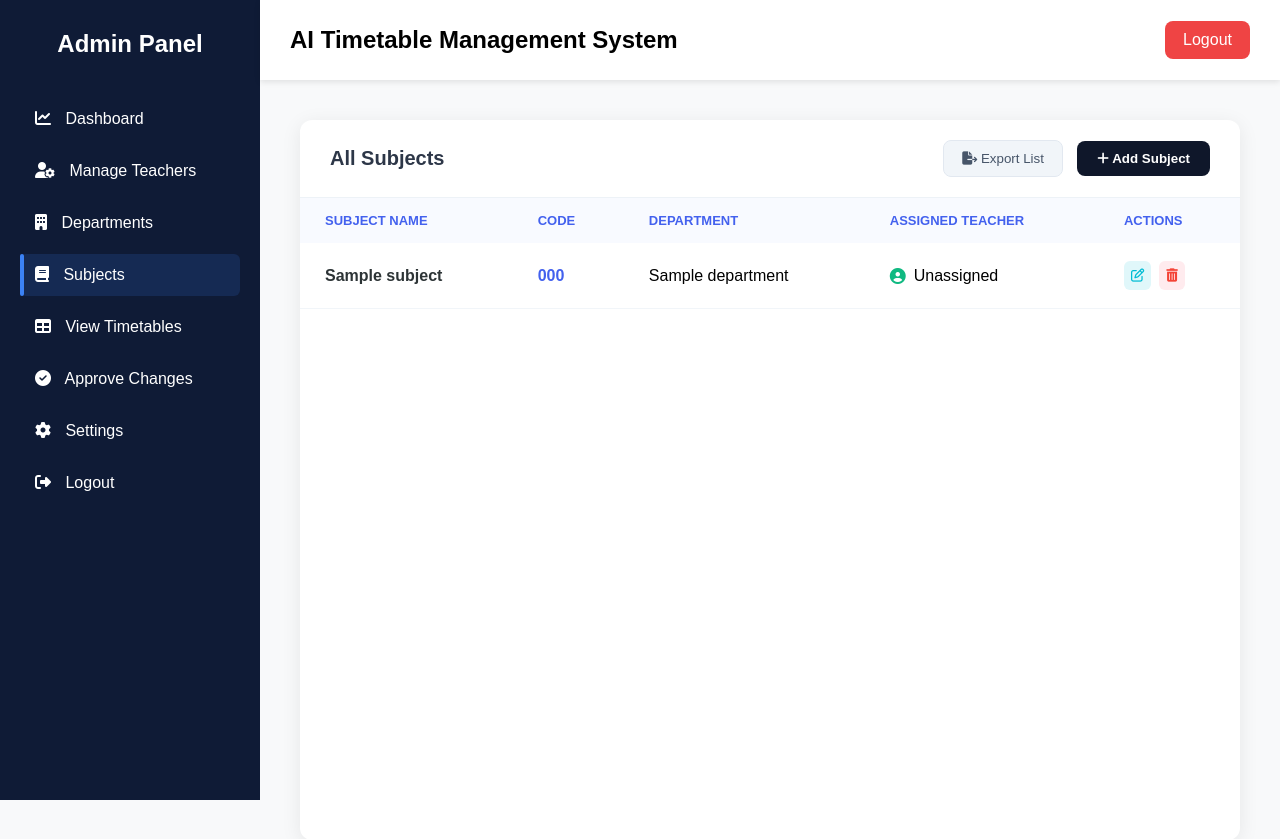
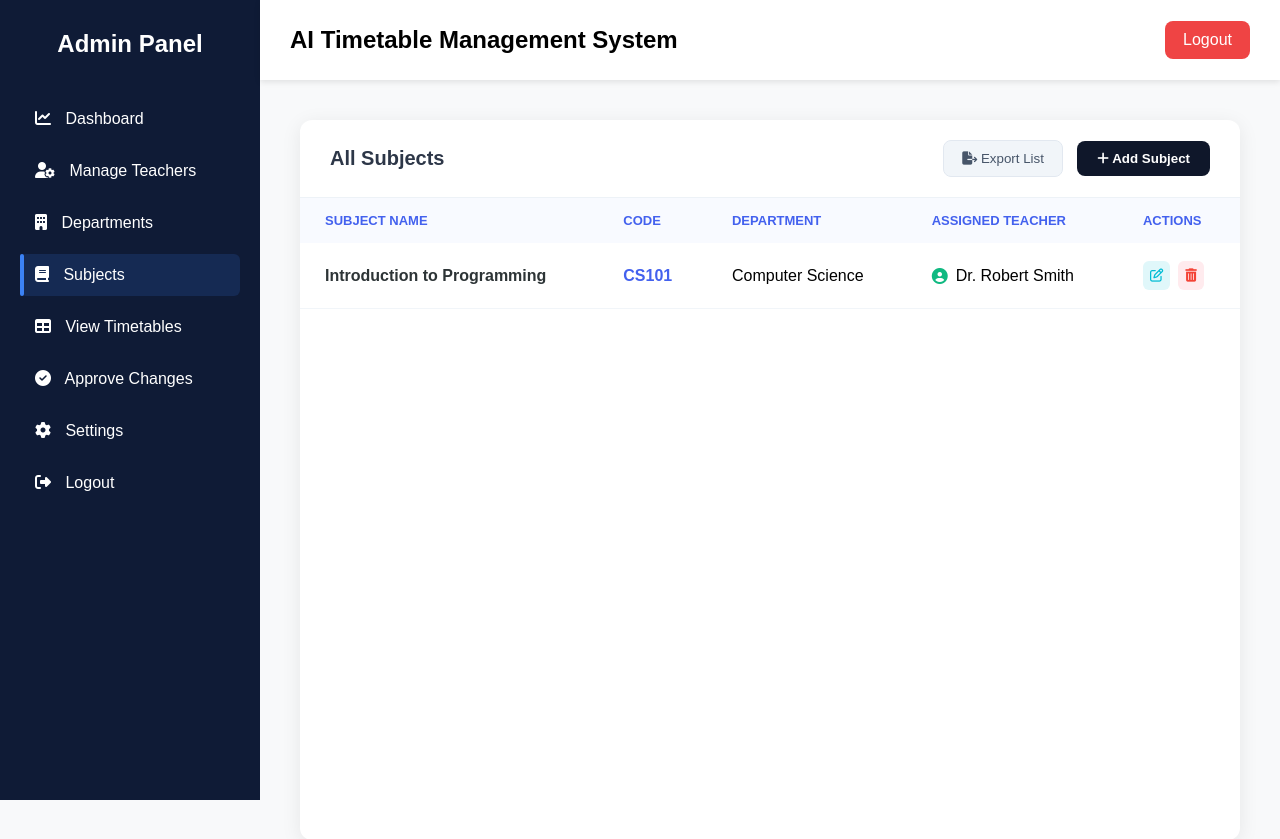
Before and after one commit to umarfarooqdev123/AI-Timetable-Model, a Flask app: page /subjects in a window 1280 px wide. Shown: the top 839 px of the page. Run offline with Flask 3, Linux system fonts and the light colour scheme; tables that the repository leaves empty hold one stand-in row (values such as "Sample post").

Commit message:
Saving local changes before pull

```diff
--- a/templates/subjects.html
+++ b/templates/subjects.html
@@ -30,25 +30,18 @@
                     </tr>
                 </thead>
                 <tbody id="tableBody">
-                    {% for subject in subjects %}
                     <tr>
-                        <td class="bold-text">{{ subject.subject_name }}</td>
-                        <td class="code-text">{{ subject.subject_code }}</td>
-                        <td>{{ subject.department.department_name }}</td>
-                        <td>
-                            <div class="teacher-info">
-                                <i class="fa-solid fa-circle-user"></i>
-                                <span>Unassigned</span>
-                            </div>
-                        </td>
+                        <td class="bold-text">Introduction to Programming</td>
+                        <td class="code-text">CS101</td>
+                        <td>Computer Science</td>
+                        <td><div class="teacher-info"><i class="fa-solid fa-circle-user"></i> <span>Dr. Robert Smith</span></div></td>
                         <td>
                             <div class="action-icons">
-                                <button class="edit-btn"><i class="fa-regular fa-pen-to-square"></i></button>
-                                <button class="delete-btn"><i class="fa-solid fa-trash-can"></i></button>
+                                <button class="edit-btn" onclick="prepareEdit(this)"><i class="fa-regular fa-pen-to-square"></i></button>
+                                <button class="delete-btn" onclick="deleteSubject(this)"><i class="fa-solid fa-trash-can"></i></button>
                             </div>
                         </td>
                     </tr>
-                    {% endfor %}
                 </tbody>
             </table>
         </div>
@@ -57,31 +50,40 @@
 
 <div id="subjectModal" class="custom-modal">
     <div class="modal-box">
-        <form action="{{ url_for('add_subject') }}" method="POST"></form>
         <div class="modal-header">
             <h3 id="modalTitle">Add New Subject</h3>
             <span class="close-icon" onclick="closeModal()">&times;</span>
         </div>
+
+        <form id="addSubjectForm">
             <div class="modal-body">
                 <div class="input-group">
                     <label>Subject Name</label>
-                 <input type="text" id="subjectName" name="subject_name" required
-                        placeholder="e.g. Database Systems">
+                    <input type="text" id="subjectName" placeholder="e.g. Database Systems">
                 </div>
                 <div class="input-group">
                     <label>Subject Code</label>
-                <input type="text" id="subjectCode" name="subject_code" required placeholder="e.g. CS301">
+                    <input type="text" id="subjectCode" placeholder="e.g. CS301">
                 </div>
                 <div class="input-group">
                     <label>Department</label>
-                <select name="department_id" required>
-                        <option value="">Select Department</option>
-                        {% for dept in departments %}
-                        <option value="{{ dept.department_id }}">{{ dept.department_name }}</option>
-                        {% endfor %}
+                    <select id="subjectDept">
+                        <option value="Computer Science">Computer Science</option>
+                        <option value="Information Technology">Information Technology</option>
+                        <option value="Software Engineering">Software Engineering</option>
+                    </select>
+                </div>
+                <div class="input-group">
+                    <label>Assign Teacher</label>
+                    <select id="subjectTeacher">
+                        <option value="Dr. Robert Smith">Dr. Robert Smith</option>
+                        <option value="Prof. Jennifer Wilson">Prof. Jennifer Wilson</option>
+                        <option value="Dr. Michael Brown">Dr. Michael Brown</option>
+                        <option value="Unassigned">Unassigned</option>
                     </select>
                 </div>
             </div>
+
             <div class="modal-footer">
                 <button type="button" class="btn-secondary" onclick="closeModal()">Cancel</button>
                 <button type="submit" class="btn-save">Save Subject</button>
@@ -104,7 +106,7 @@
 function closeModal() { document.getElementById("subjectModal").style.display = "none"; }
 
 function deleteSubject(element) {
-        if (confirm("Are you sure you want to delete this subject?")) {
+    if(confirm("Are you sure you want to delete this subject?")) {
         element.closest('tr').remove();
     }
 }
@@ -119,18 +121,14 @@
     document.getElementById("subjectModal").style.display = "flex";
 }
 
+// Logic to add/update row after validation
 function handleSave() {
     let name = document.getElementById("subjectName").value;
     let code = document.getElementById("subjectCode").value;
     let dept = document.getElementById("subjectDept").value;
     let teacher = document.getElementById("subjectTeacher").value;
 
-        if (!name || !code) {
-            alert("Please fill Subject Name and Code!");
-            return;
-        }
-
-        if (currentRow) {
+    if(currentRow) {
         currentRow.cells[0].innerText = name;
         currentRow.cells[1].innerText = code;
         currentRow.cells[2].innerText = dept;
@@ -153,4 +151,7 @@
     closeModal();
 }
 </script>
+
+<script src="{{ url_for('static', filename='subjects.js') }}"></script>
+
 {% endblock %}
```
Also changed, not shown: templates/departments.html (+43 -13 lines). Lines whose indentation alone changed are shown as unchanged.
